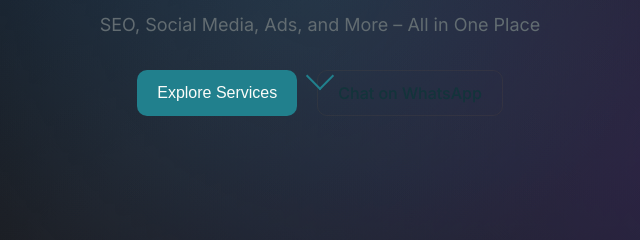
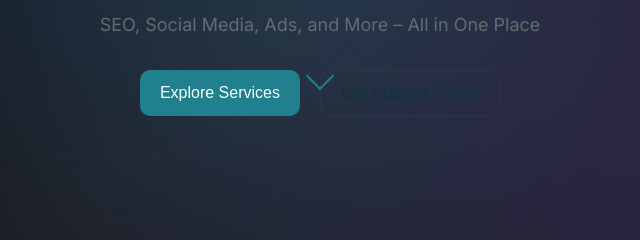
Before and after one commit to adii-a/Marketing, a plain HTML site: page index.html in a window 1280 px wide. Shown: the part 416-656 px from the top of the page, 320-960 px from the left. Drawn offline with Linux system fonts and the light colour scheme; a web font is replaced by a local one.

Commit message:
Update index.html

```diff
--- a/index.html
+++ b/index.html
@@ -49,7 +49,7 @@
                         <p class="hero-subtitle">SEO, Social Media, Ads, and More – All in One Place</p>
                         <div class="hero-buttons">
                             <button class="btn btn--primary btn--lg" onclick="navigateToPage('services')">Explore Services</button>
-                            <a href="https://wa.me/918871225929?text=Hi!%20I'm%20interested%20in%20your%20digital%20marketing%20services.%20Can%20we%20schedule%20a%20consultation%3F" target="_blank" class="btn btn--outline btn--lg" id="whatsapp-hero-btn">Chat on WhatsApp</a>
+                            <a href="https://wa.me/918871225929?text=Hi!%20I'm%20interested%20in%20your%20digital%20marketing%20services.%20Can%20we%20schedule%20a%20consultation%3F" target="_blank" class="btn btn--outline btn--lg" id="whatsapp-hero-btn">Get Started Today</a>
                         </div>
                     </div>
                     <div class="scroll-indicator">
```
